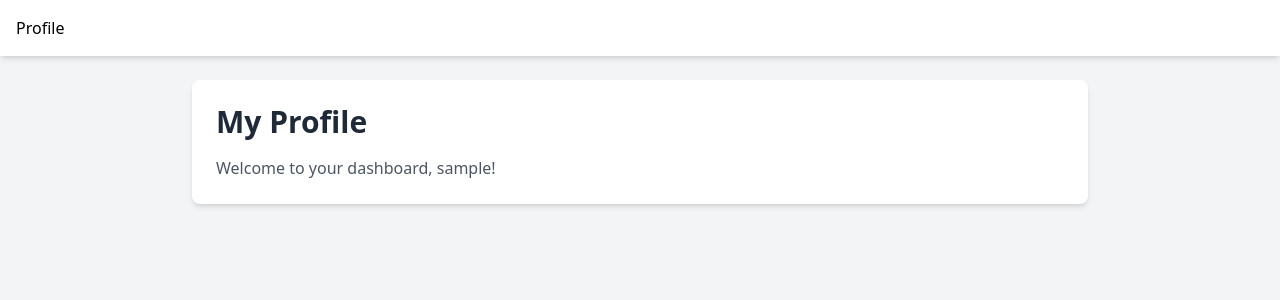
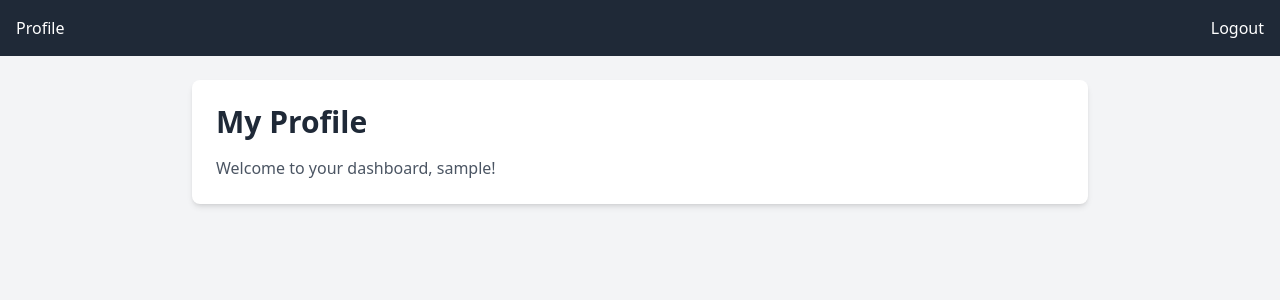
Before and after one commit to ryanmakau560-debug/TalentLedger, a Django app: page /accounts/profile/ in a window 1280 px wide. Shown: the top 300 px of the page. Run offline with Django 5.2, Linux system fonts and the light colour scheme; the visitor is signed in with stand-in values (Sample User, id 1); some libraries are stand-ins or nearby versions.

Commit message:
feat: add navigation menu to base template

```diff
--- a/templates/base.html
+++ b/templates/base.html
@@ -6,10 +6,14 @@
     <title>TalentLedger</title>
 </head>
 <body class="bg-gray-100">
-    <nav class="p-4 bg-white shadow-md">
-        <a href="{% url 'profile' %}" class="mr-4">Profile</a>
-        </nav>
-    <div class="p-6">
+    <nav class="bg-gray-800 p-4 text-white">
+        <div class="container mx-auto flex gap-4">
+            <a href="{% url 'profile' %}" class="hover:text-blue-300">Profile</a>
+            <a href="{% url 'logout' %}" class="ml-auto hover:text-red-300">Logout</a>
+        </div>
+    </nav>
+
+    <div class="container mx-auto p-6">
         {% block content %}{% endblock %}
     </div>
 </body>
```
